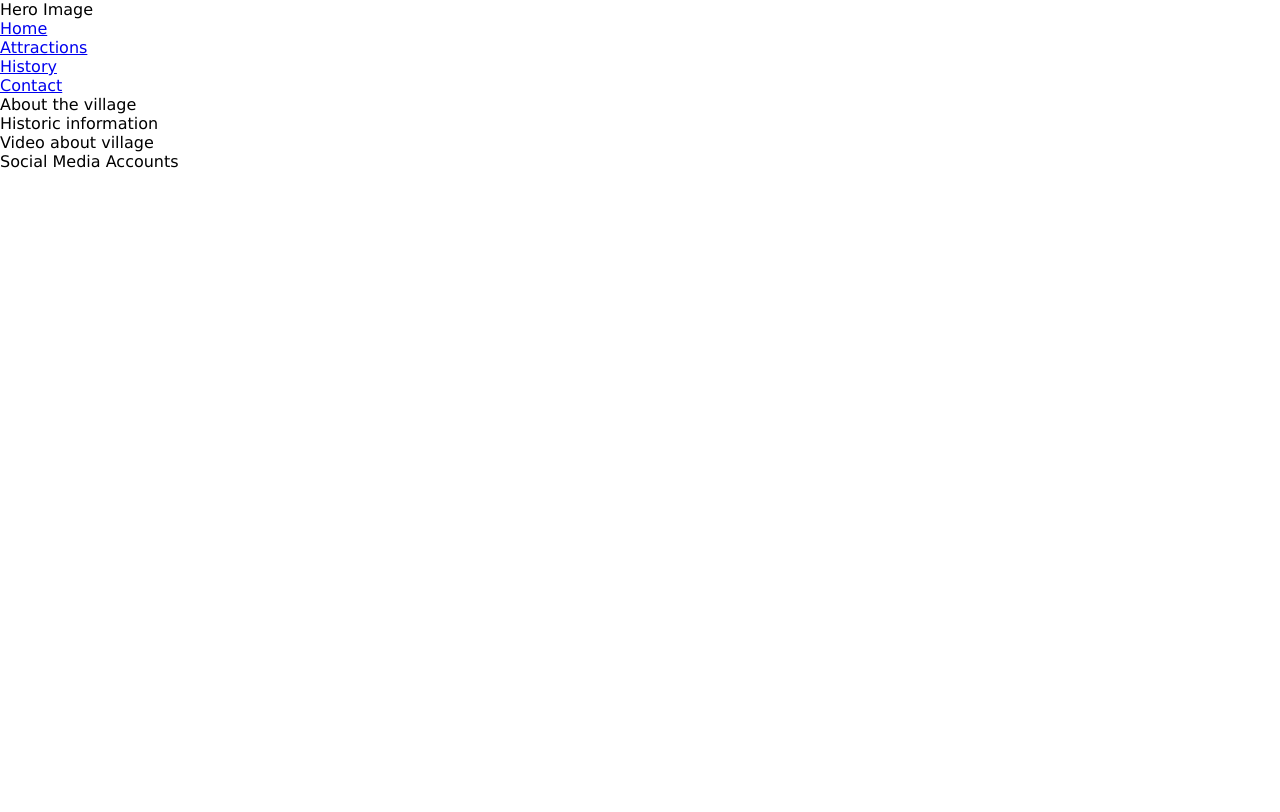
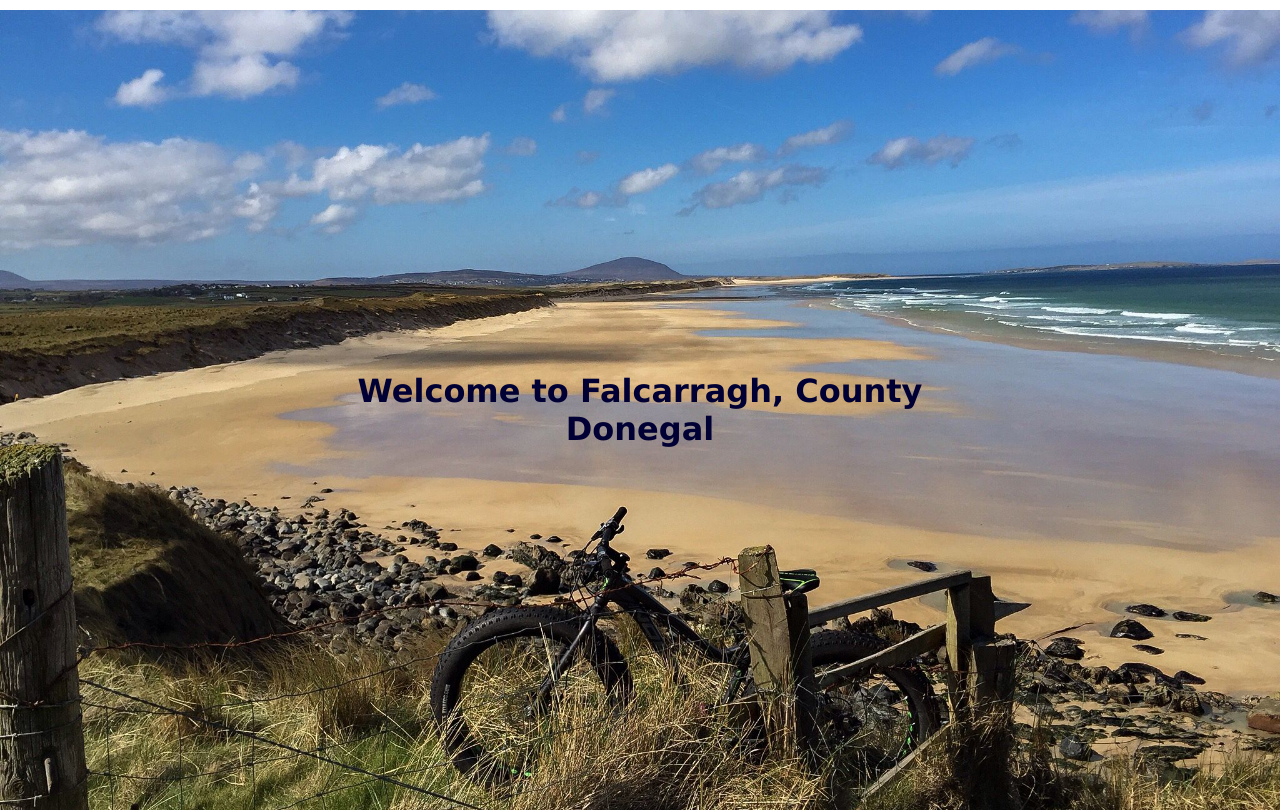
Before and after one commit to Markp1312/portfolio-project1, a plain HTML site: page index.html in a window 1280 px wide. Shown: the top 812 px of the page. Drawn offline with Linux system fonts and the light colour scheme; a web font is replaced by a local one.

Commit message:
Added styling Home Hero Banner

```diff
--- a/assets/css/style.css
+++ b/assets/css/style.css
@@ -9,4 +9,31 @@
 body {
     font-family: Benne, Verdana, Geneva, Tahoma, sans-serif;
     font-weight: 400;
+    color: #000034
 }
+
+/* Hero Image */
+
+header {
+    margin-top: 10px;
+    margin-bottom: 5px;
+
+}
+
+#hero-image {
+
+    background: url(../css/images/home_hero.jpg) no-repeat center center;
+    position:relative;
+    height: 100vh;
+    width: 100%;
+    background-size: cover;
+}
+
+#hero-text {
+        text-align: center;
+        position: absolute;
+        top: 50%;
+        left: 50%;
+        transform: translate(-50%, -50%);
+        color: #000034;
+}
--- a/index.html
+++ b/index.html
@@ -12,7 +12,13 @@
 </head>
 
 <body>
-    <header>Hero Image</header>
+<header>
+    <div id="hero-image">
+        <div id="hero-text">
+            <H1>Welcome to Falcarragh, County Donegal</H1>
+        </div>
+    </div>
+</header>
     <section>
         <nav>
             <ul>
```
Also changed, not shown: assets/css/images/home_hero.jpg (added), 1 other file.
